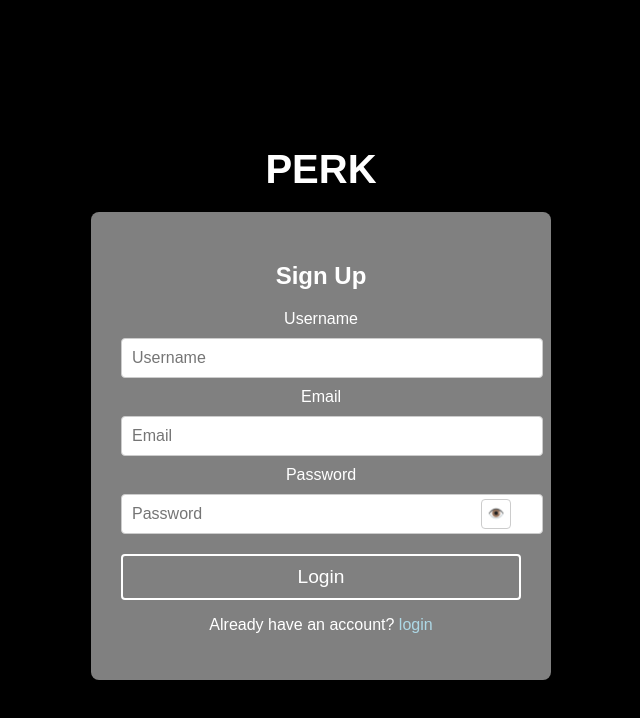
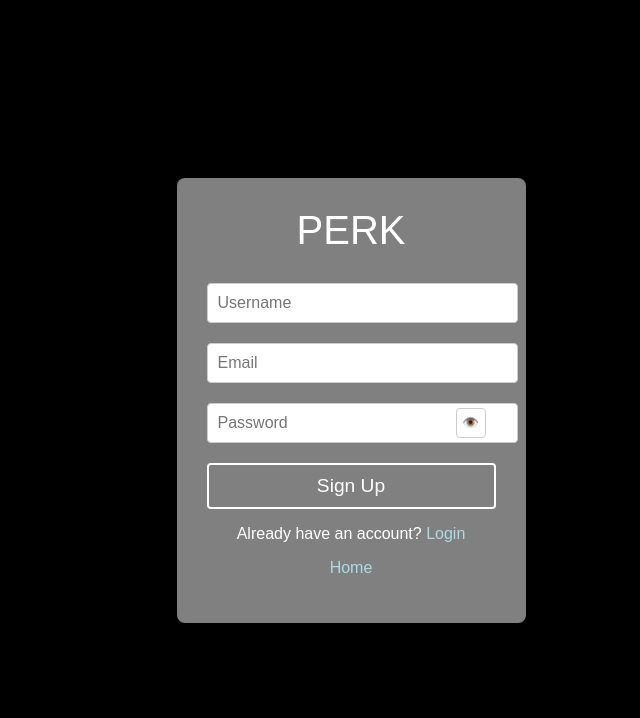
Before and after one commit to Perk-Store/login.web, a plain HTML site: page signup.html in a window 1280 px wide. Shown: the whole page, without its empty margins (319-959 px from the left). Drawn offline with Linux system fonts and the light colour scheme.

Commit message:
Update signup.html

```diff
--- a/signup.html
+++ b/signup.html
@@ -3,35 +3,40 @@
 <head>
     <meta charset="UTF-8">
     <meta name="viewport" content="width=device-width, initial-scale=1.0">
-    <title>Sign Up</title>
+    <title>Sign Up - Perk</title>
     <link rel="stylesheet" href="styles.css">
 </head>
 <body>
+
     <div class="container">
-        <h1 class="brand">PERK</h1> <!-- Title in all caps -->
         <div class="login-box">
-            <h2>Sign Up</h2>
-            <form>
-                <label for="username">Username</label>
-                <input type="text" id="username" placeholder="Username">
+            <div class="brand">PERK</div>
 
-                <label for="email">Email</label>
-                <input type="email" id="email" placeholder="Email">
+            <form id="signupForm">
+                <div class="input-container">
+                    <input type="text" id="username" placeholder="Username" required>
+                </div>
 
-                <label for="password">Password</label>
                 <div class="input-container">
-                    <input type="password" id="password" placeholder="Password">
-                    <!-- Emoji button for toggling password visibility -->
+                    <input type="email" id="email" placeholder="Email" required>
+                </div>
+
+                <div class="input-container">
+                    <input type="password" id="password" placeholder="Password" required>
                     <button id="togglePassword" style="--right-position: 10px; --top-position: 50%; --width: 30px; --height: 30px;">
                         👁️
                     </button>
                 </div>
 
-                <button type="submit" class="login-btn">Login</button>
+                <button type="submit" class="login-btn">Sign Up</button>
             </form>
-            <p>Already have an account? <a href="login.html">login</a></p>
+
+            <p>Already have an account? <a href="login.html">Login</a></p>
+            <!-- Home link below -->
+            <p><a href="index.html" class="home-link">Home</a></p>
         </div>
     </div>
+
     <script src="signup.js"></script>
 </body>
 </html>
```
